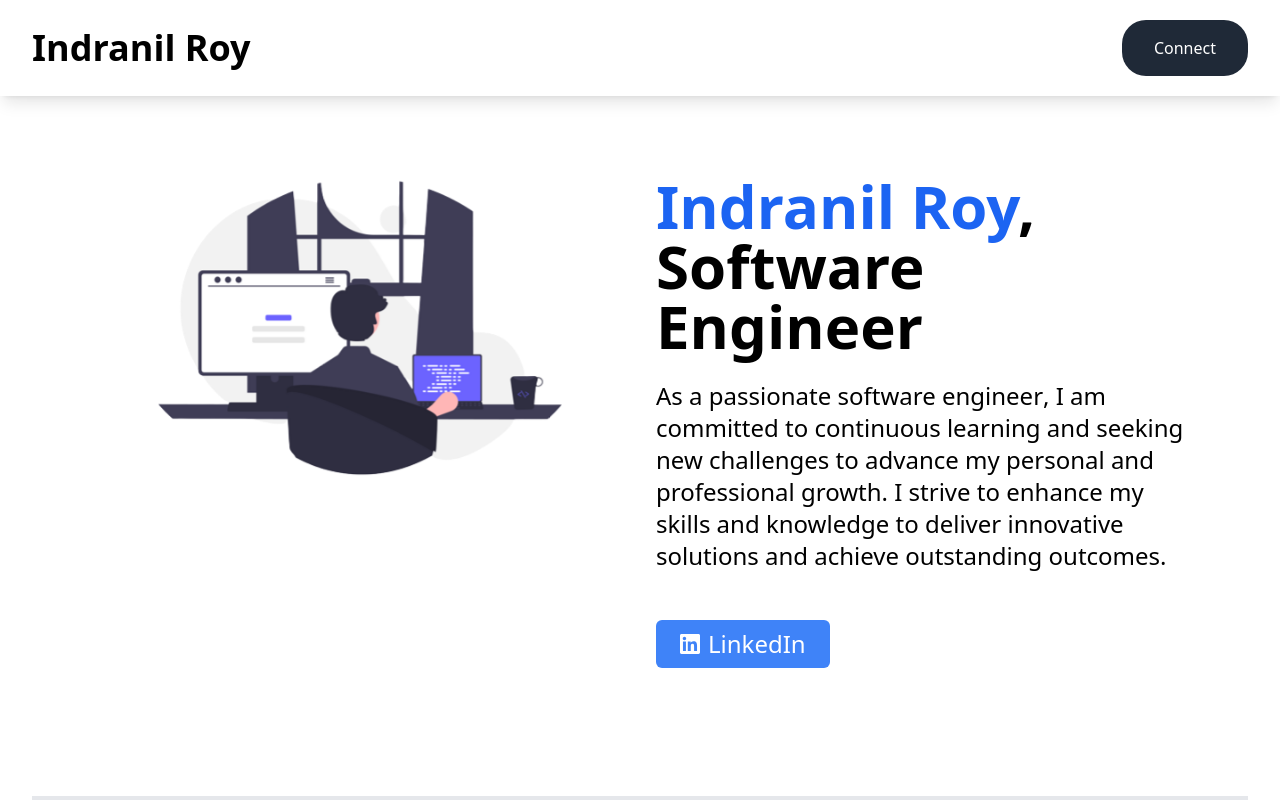
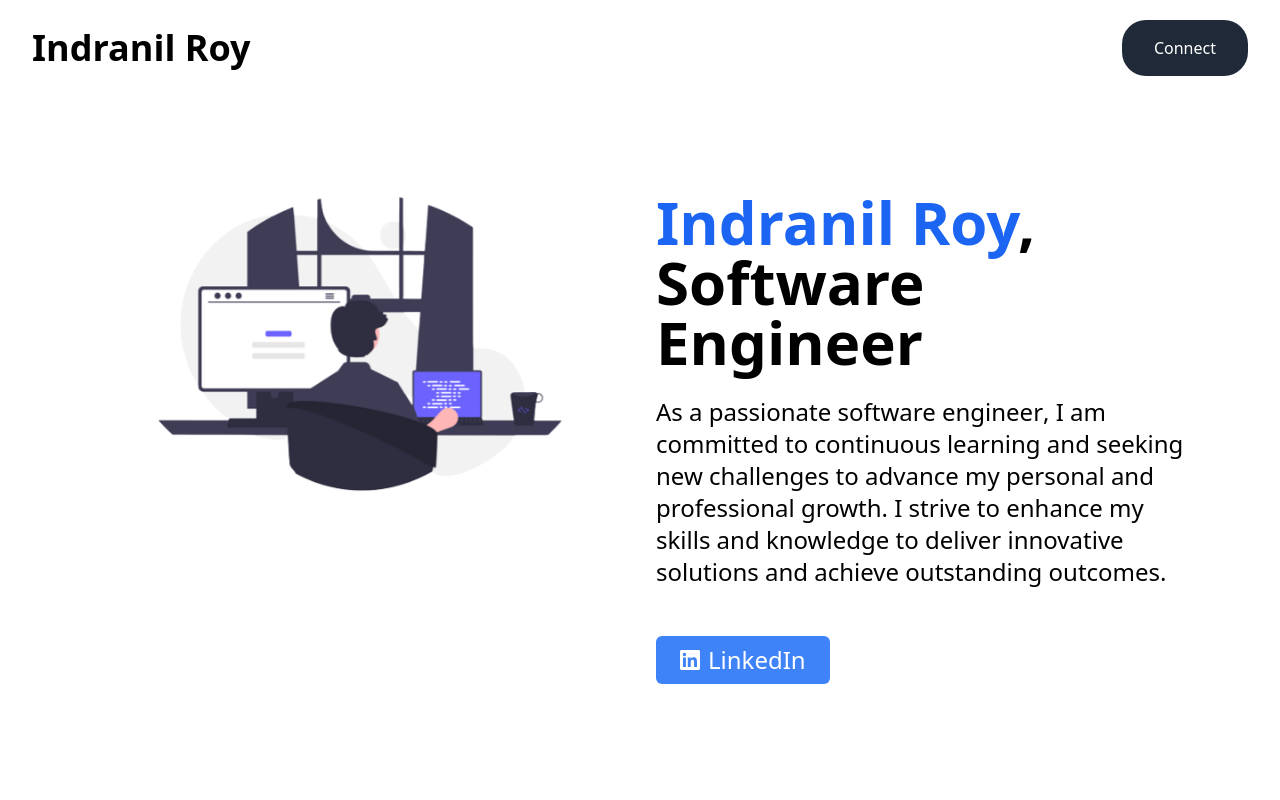
Before and after one commit to Indranil-R/nextJs-portfolio, a Next.js app: page / in a window 1280 px wide. Shown: the top 800 px of the page. Built offline with nearby package versions, Linux system fonts and the light colour scheme.

Commit message:
changepush

```diff
--- a/components/hero.js
+++ b/components/hero.js
@@ -2,7 +2,7 @@ import { SiLinkedin } from "react-icons/si";
 
 const Hero = () => {
   return (
-    <div className="mt-20 grid grid-cols-1 md:grid-cols-2 items-center gap-8 max-w-6xl mx-auto px-4 lg:px-8 lg:py-24 py-12">
+    <div className=" grid grid-cols-1 md:grid-cols-2 items-center gap-8 max-w-6xl mx-auto px-4 lg:px-8 lg:py-24 py-12">
       <img
         src="profile.png"
         alt="Profile"
--- a/components/navbar.js
+++ b/components/navbar.js
@@ -10,7 +10,6 @@ const menuItems = [
 ];
 
 function Navbar() {
-
   const [hasScrolled, setHasScrolled] = useState(false);
 
   useEffect(() => {
@@ -30,7 +29,7 @@ function Navbar() {
   }, []);
   return (
     <nav
-      className={`fixed top-0 z-50 md:h-24 md:py-4 w-screen overflow-hidden h-16 shadow-lg bg-white bg-opacity-90 backdrop-blur-sm backdrop-filter
+      className={`sticky top-0 left-0 right-0 z-50 md:h-24 md:py-4 w-screen overflow-hidden h-16
     ${
       hasScrolled &&
       "shadow-lg bg-white bg-opacity-90 backdrop-blur-sm backdrop-filter"
```
